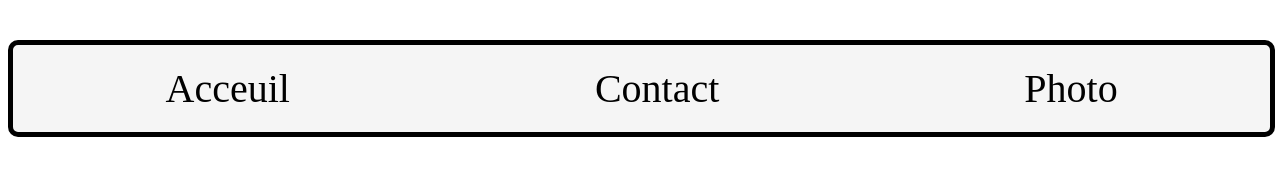
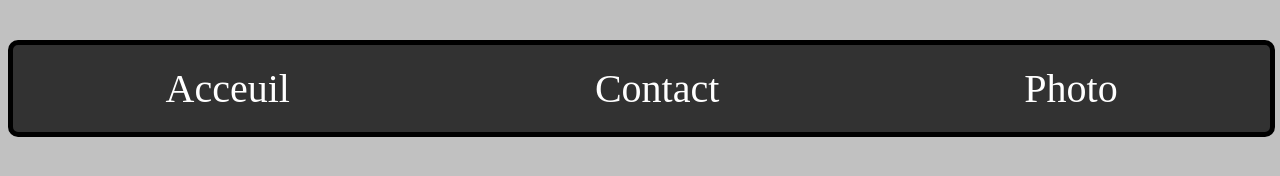
Before and after one commit to DSM892/chess-robot, a plain HTML site: page header.html in a window 1280 px wide. Drawn offline with Linux system fonts and the light colour scheme.

Commit message:
feat(header): :art: background color

```diff
--- a/header.css
+++ b/header.css
@@ -1,3 +1,7 @@
+html {
+    background-color: rgb(193, 193, 193);
+}
+
 #header {
     font-size: 40px;
     position: fixed;
@@ -15,15 +19,15 @@ ul {
     border: 5px solid black;
     border-radius: 10px;
     padding: 20px 0;
-    background-color: whitesmoke;
+    background-color: rgb(50, 50, 50);
 }
 
 a {
     text-decoration: none;
-    color: black;
+    color: white;
     transition: all 0.3s ease-in-out;
 }
 
 a:hover {
-    text-shadow: 0 4px 8px rgba(0, 0, 0, 0.5);
+    text-shadow: 0 4px 8px rgba(255, 255, 255, 0.5);
 }
```
